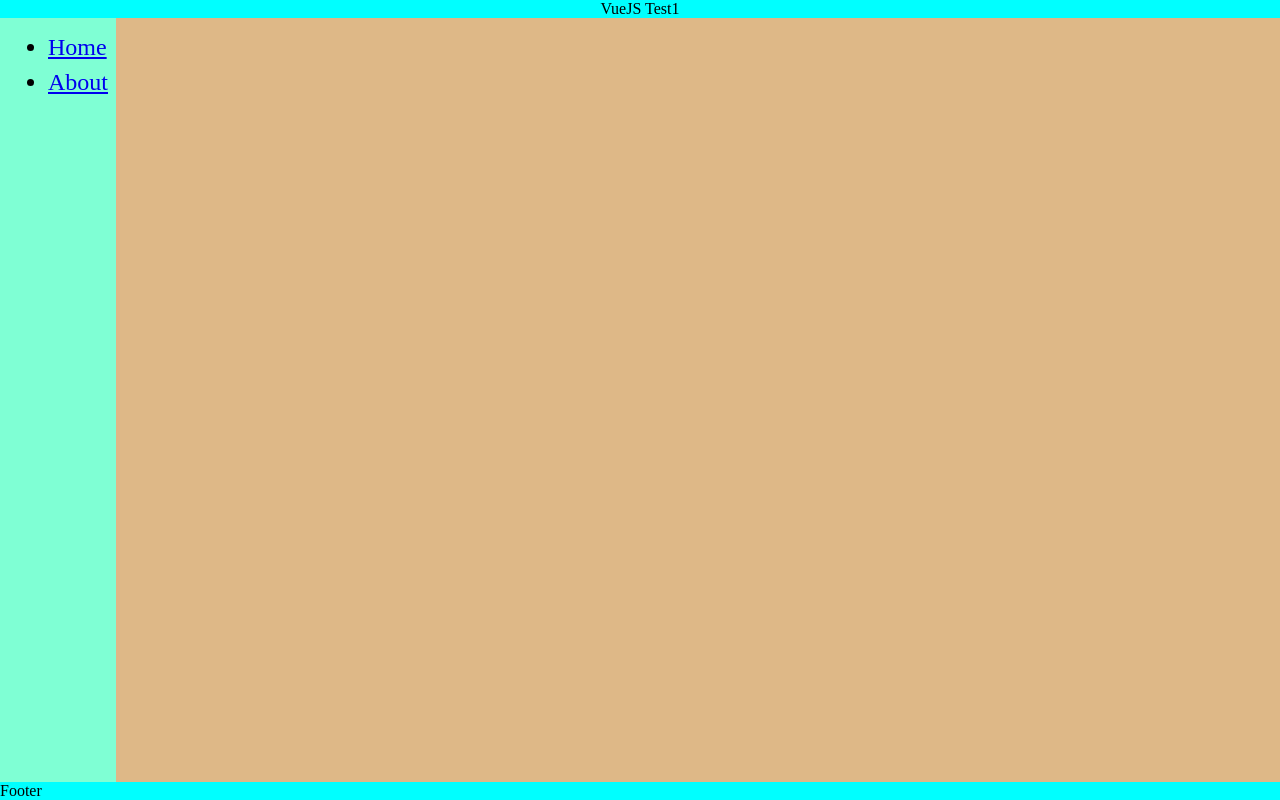
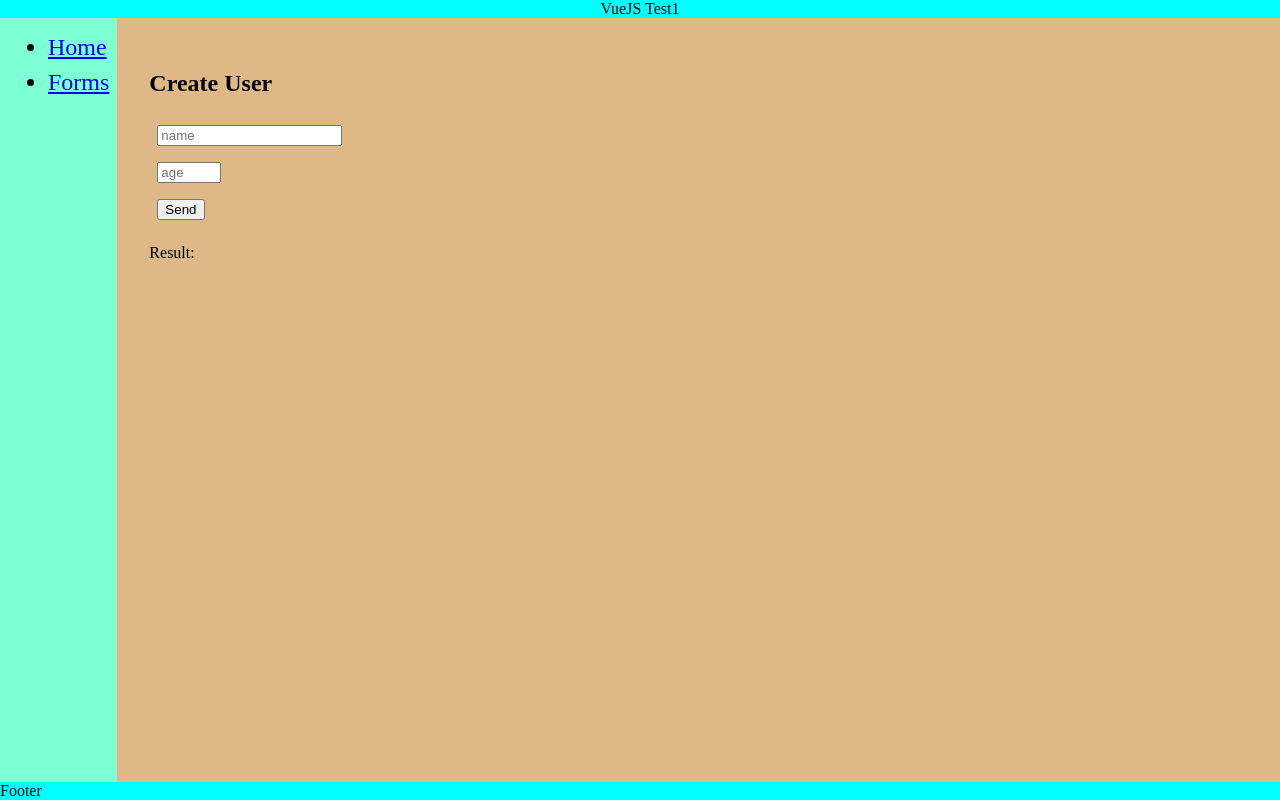
Before and after one commit to andrew2020wit/vue-js-test1, a Vue app: page /forms in a window 1280 px wide. Built offline with nearby package versions, Linux system fonts and the light colour scheme.

Commit message:
FormComponent1

```diff
--- a/src/App.vue
+++ b/src/App.vue
@@ -10,7 +10,7 @@
               <router-link to="/"> Home</router-link>
             </li>
             <li>
-              <router-link to="/about">About</router-link>
+              <router-link to="/forms">Forms</router-link>
             </li>
           </ul>
 
--- a/src/components/Component1.vue
+++ b/src/components/Component1.vue
@@ -1,6 +1,6 @@
 <template>
   <div>
-    <h2>Component1</h2>
+    <h2 v-bind:title="titleValue">Component1</h2>
     <!-- props -->
     <p>props1: {{ props1 }}, props2: {{ props2 }}</p>
     <!-- dataProperty -->
@@ -25,7 +25,7 @@ export default {
     return {
       dataPropertyNumber1: 0,
       dataPropertyNumber2: 0,
-      dataPropertyString1: "",
+      titleValue: "someTitle",
       dataPropertyString2: "someText",
       posts: [
         { id: 1, title: "My journey with Vue" },
--- /dev/null
+++ b/src/components/FormComponent1.vue
@@ -0,0 +1,49 @@
+<template>
+  <div class="container">
+    <h2>Create User</h2>
+    <form @submit.prevent="onSubmit">
+      <input
+        v-model.trim="name"
+        name="name"
+        placeholder="name"
+        minlength="3"
+        maxlength="128"
+        required
+      />
+      <br />
+      <input
+        v-model.number="age"
+        name="age"
+        type="number"
+        placeholder="age"
+        min="10"
+        max="100"
+        required
+      />
+      <br />
+      <input type="submit" value="Send" />
+    </form>
+    <p>Result:</p>
+    <pre>{{ result }}</pre>
+  </div>
+</template>
+
+<script>
+export default {
+  data() {
+    return { name: "", age: null, result: null };
+  },
+  methods: {
+    onSubmit() {
+      this.result = { name: this.name, age: this.age };
+      console.log("this.result: ", this.result);
+    },
+  },
+};
+</script>
+
+<style scoped>
+input {
+  margin: 0.5rem;
+}
+</style>
--- a/src/router/index.js
+++ b/src/router/index.js
@@ -1,29 +1,27 @@
-import Vue from 'vue'
-import VueRouter from 'vue-router'
-import Home from '../views/Home.vue'
+import Vue from "vue";
+import VueRouter from "vue-router";
+import Forms from "../views/Forms.vue";
+import Home from "../views/Home.vue";
 
-Vue.use(VueRouter)
+Vue.use(VueRouter);
 
 const routes = [
   {
-    path: '/',
-    name: 'Home',
-    component: Home
+    path: "/",
+    name: "Home",
+    component: Home,
   },
   {
-    path: '/about',
-    name: 'About',
-    // route level code-splitting
-    // this generates a separate chunk (about.[hash].js) for this route
-    // which is lazy-loaded when the route is visited.
-    component: () => import(/* webpackChunkName: "about" */ '../views/About.vue')
-  }
-]
+    path: "/forms",
+    name: "Forms",
+    component: Forms,
+  },
+];
 
 const router = new VueRouter({
-  mode: 'history',
+  mode: "history",
   base: process.env.BASE_URL,
-  routes
-})
+  routes,
+});
 
-export default router
+export default router;
--- a/src/views/About.vue
+++ /dev/null
@@ -1,5 +0,0 @@
-<template>
-  <div class="about">
-    <h1>This is an about page</h1>
-  </div>
-</template>
--- /dev/null
+++ b/src/views/Forms.vue
@@ -0,0 +1,14 @@
+<template>
+  <div>
+    <FormComponent1 />
+  </div>
+</template>
+
+<script>
+import FormComponent1 from "../components/FormComponent1";
+export default {
+  components: {
+    FormComponent1,
+  },
+};
+</script>
```
